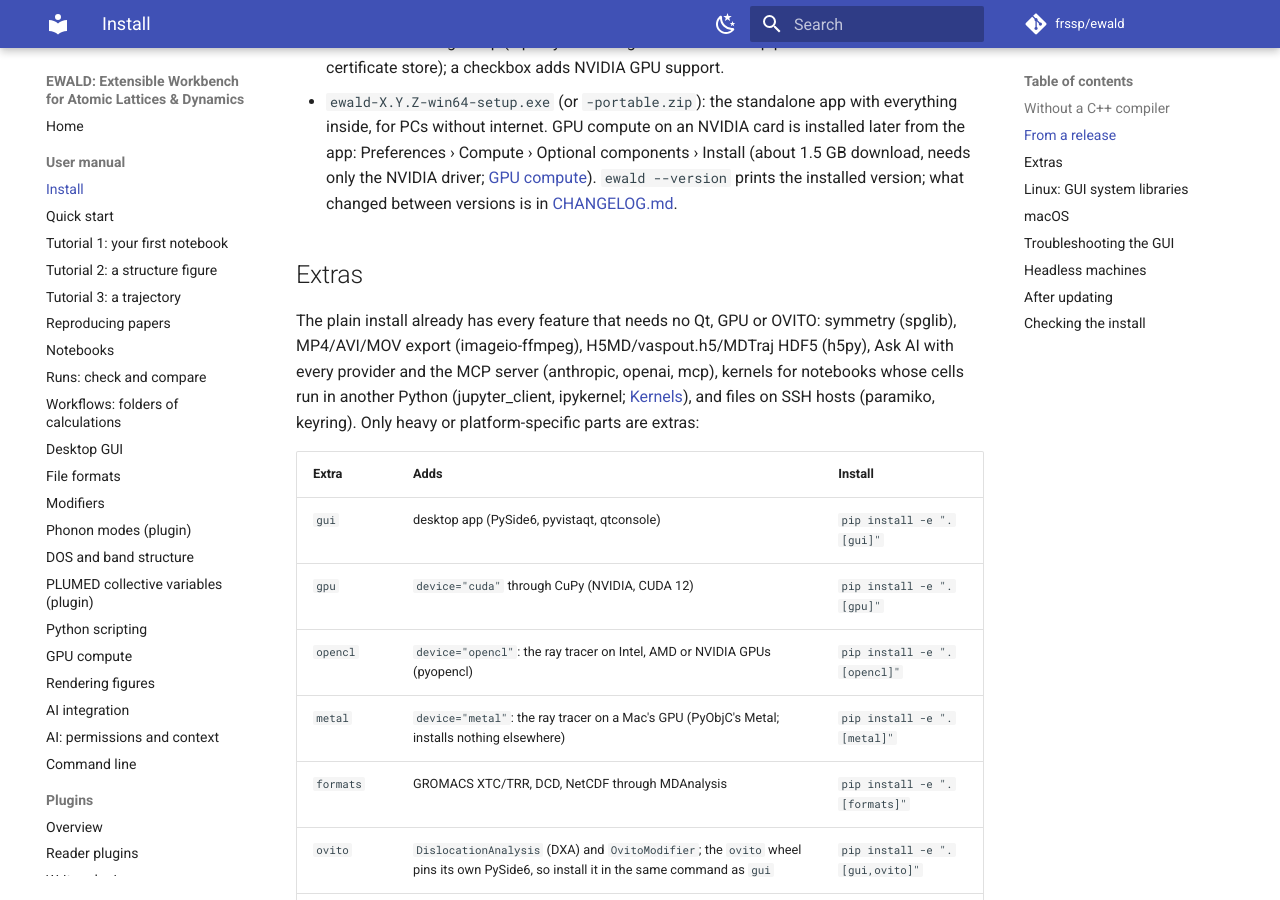
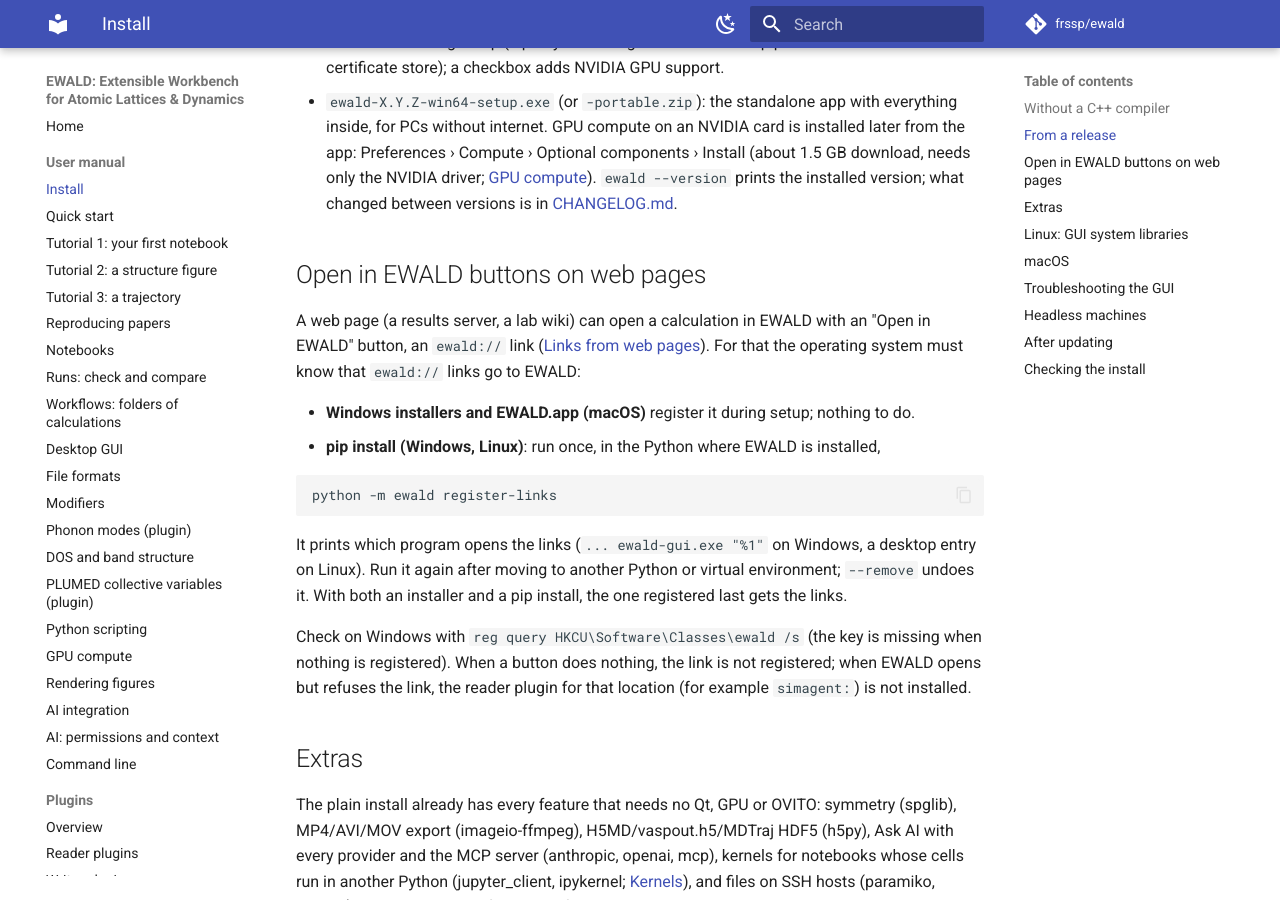
Before and after one commit to frssp/ewald, an MkDocs documentation site: the page built from docs/user/install.md, in a window 1280 px wide and 900 px high, scrolled down 1511 px. Built offline with MkDocs 1.6.1 and Material for MkDocs 9.7.7, drawn with Linux system fonts in a browser that asks for light colours; comment, search, counter and statistics services are not loaded.

Commit message:
Document ewald register-links on the install page
Co-Authored-By: Claude Opus 5.5 <noreply@anthropic.com>

````diff
--- a/docs/user/install.md
+++ b/docs/user/install.md
@@ -67,6 +67,28 @@ Windows releases also carry installers that need no Python of your own
   the NVIDIA driver; [GPU compute](gpu.md)). `ewald --version` prints the
 installed version; what changed between versions is in
 [CHANGELOG.md](https://github.com/frssp/ewald/blob/main/CHANGELOG.md).
+
+## Open in EWALD buttons on web pages
+
+A web page (a results server, a lab wiki) can open a calculation in EWALD with an "Open in
+EWALD" button, an `ewald://` link ([Links from web pages](gui.md#links-from-web-pages)). For that
+the operating system must know that `ewald://` links go to EWALD:
+
+- **Windows installers and EWALD.app (macOS)** register it during setup; nothing to do.
+- **pip install (Windows, Linux)**: run once, in the Python where EWALD is installed,
+
+  ```bash
+  python -m ewald register-links
+  ```
+
+  It prints which program opens the links (`... ewald-gui.exe "%1"` on Windows, a desktop entry
+  on Linux). Run it again after moving to another Python or virtual environment; `--remove`
+  undoes it. With both an installer and a pip install, the one registered last gets the links.
+
+Check on Windows with `reg query HKCU\Software\Classes\ewald /s` (the key is missing when
+nothing is registered). When a button does nothing, the link is not registered; when EWALD opens
+but refuses the link, the reader plugin for that location (for example `simagent:`) is not
+installed.
 
 ## Extras
 
````
Also changed, not shown: docs/user/gui.md (+1 -1 lines).
